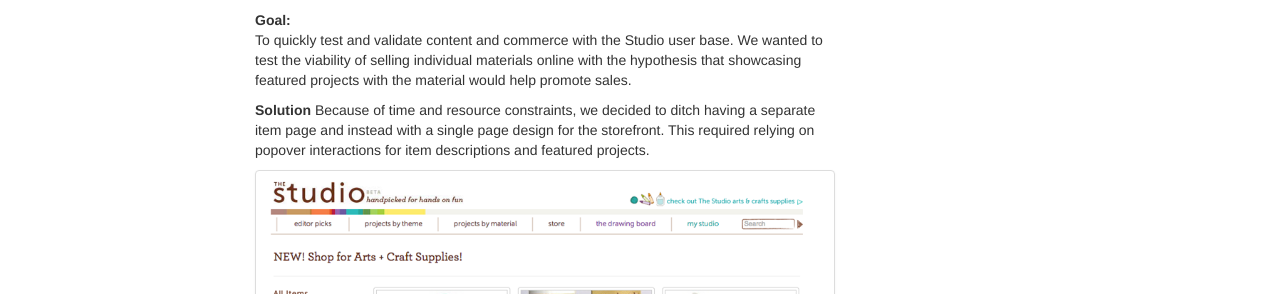
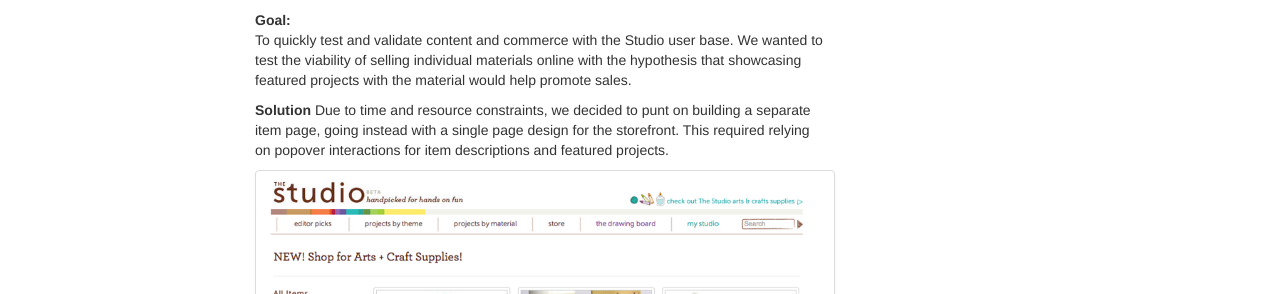
Before and after one commit to elisabethmiles/pilotlightdesign, a Jekyll site: the page built from _posts/2012-12-19-kiwicrate-studio-store.md, in a window 1280 px wide and 900 px high. Shown: the part 220-514 px from the top of the window. Built offline with Jekyll 4.4.1, drawn with Linux system fonts in a browser that asks for light colours; nearby versions of some CDN libraries; comment, search, counter and statistics services are not loaded.

Commit message:
updated verbiage

```diff
--- a/_posts/2012-12-19-kiwicrate-studio-store.md
+++ b/_posts/2012-12-19-kiwicrate-studio-store.md
@@ -14,7 +14,7 @@ KiwiCrate's new site The Studio allows users to browse hundreds of DIY children'
 To quickly test and validate content and commerce with the Studio user base. We wanted to test the viability of selling individual materials online with the hypothesis that showcasing featured projects with the material would help promote sales.
 
 **Solution**
-Because of time and resource constraints, we decided to ditch having a separate item page and instead with a single page design for the storefront. This required relying on popover interactions for item descriptions and featured projects.
+Due to time and resource constraints, we decided to punt on building a separate item page, going instead with a single page design for the storefront. This required relying on popover interactions for item descriptions and featured projects.
 
 
 
```
